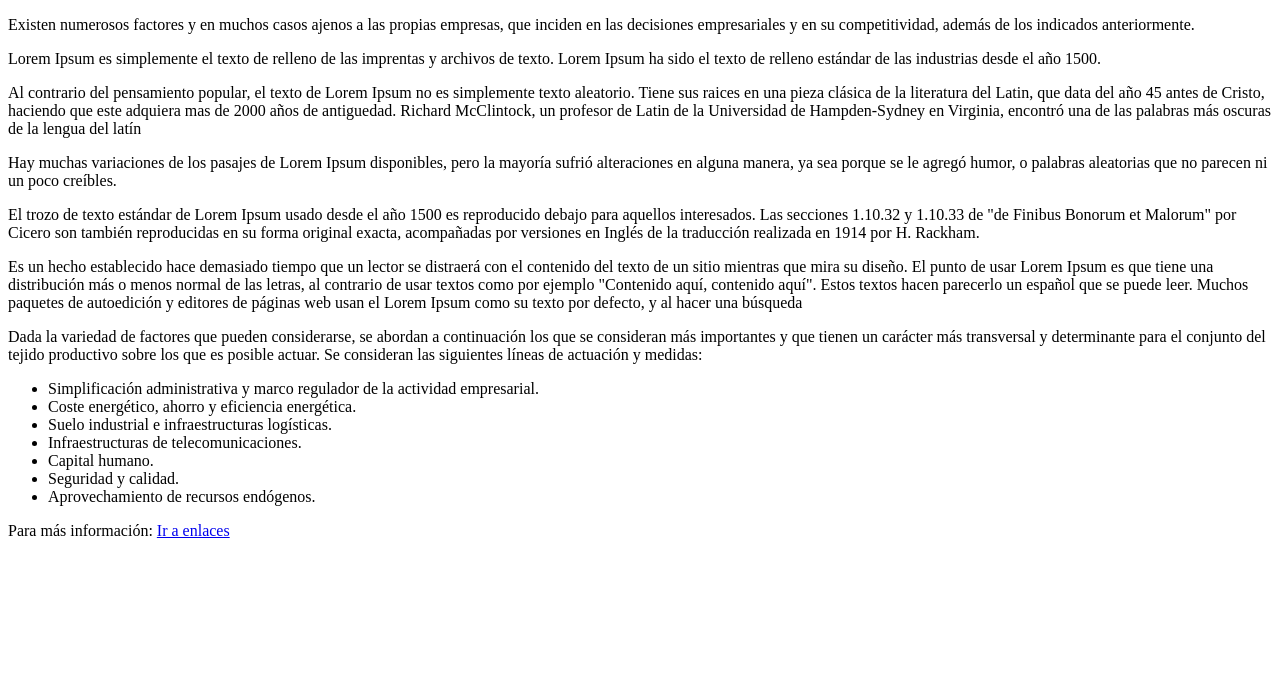
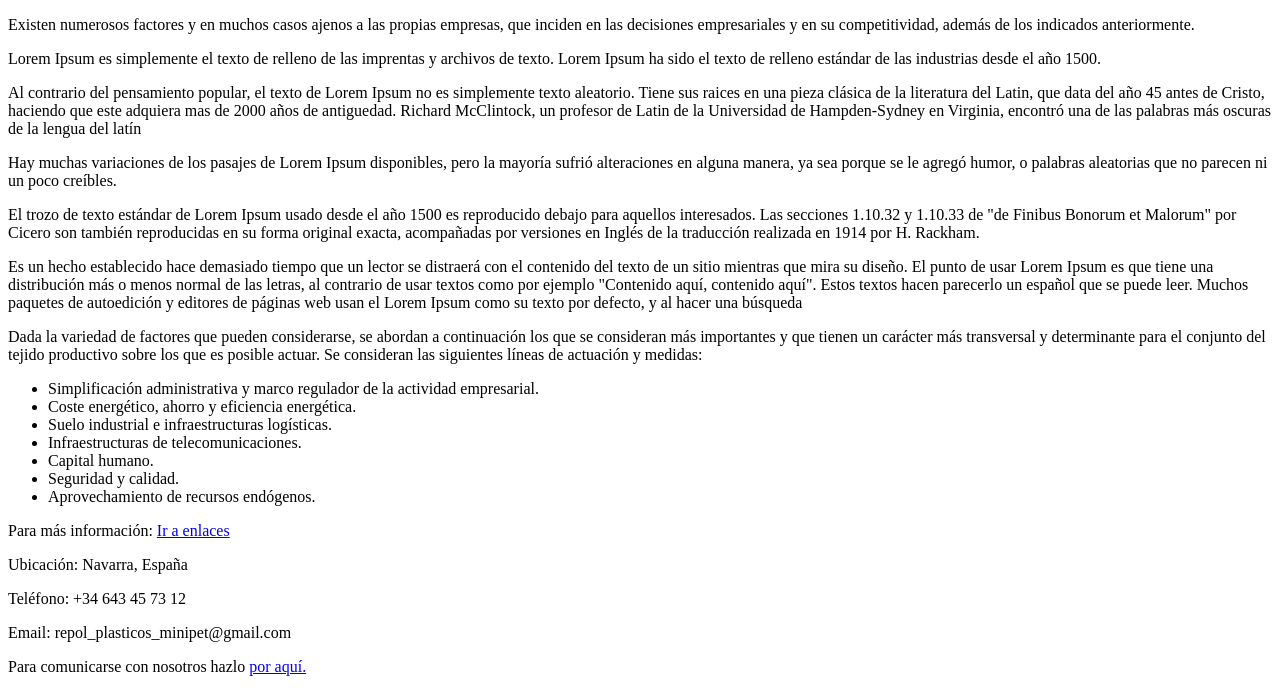
Before and after one commit to JaimeNM0/MonFab_HTML, a plain HTML site: page home.html in a window 1280 px wide. Shown: the part 762-1454 px from the top of the page. Before the commit the page ends 1318 px from the top, so only its background shows below. Drawn offline with Linux system fonts and the light colour scheme.

Commit message:
Se ha añadido footer en los html.

```diff
--- a/home.html
+++ b/home.html
@@ -62,5 +62,14 @@
                 <p>Para m&aacute;s informaci&oacute;n: <a href="enlaces.html">Ir a enlaces</a></p>
             </div>
         </main>
+        <footer>
+            <div>
+                <p>Ubicaci&oacute;n: Navarra, Espa&ntilde;a</p>
+                <p>Tel&eacute;fono: +34 643 45 73 12</p>
+                <p>Email: repol_plasticos_minipet@gmail.com</p>
+            </div>
+            <p>Para comunicarse con nosotros hazlo
+                <a href="https://www.facebook.com/PlasticosMinipetSAS/?locale=es_ES">por aqu&iacute;.</a></p>
+        </footer>
     </body>
 </html>
```
Also changed, not shown: enlaces.html (+9 -0 lines), formulario.html (+9 -1 lines), image.html (+9 -0 lines), tabla.html (+9 -0 lines).
